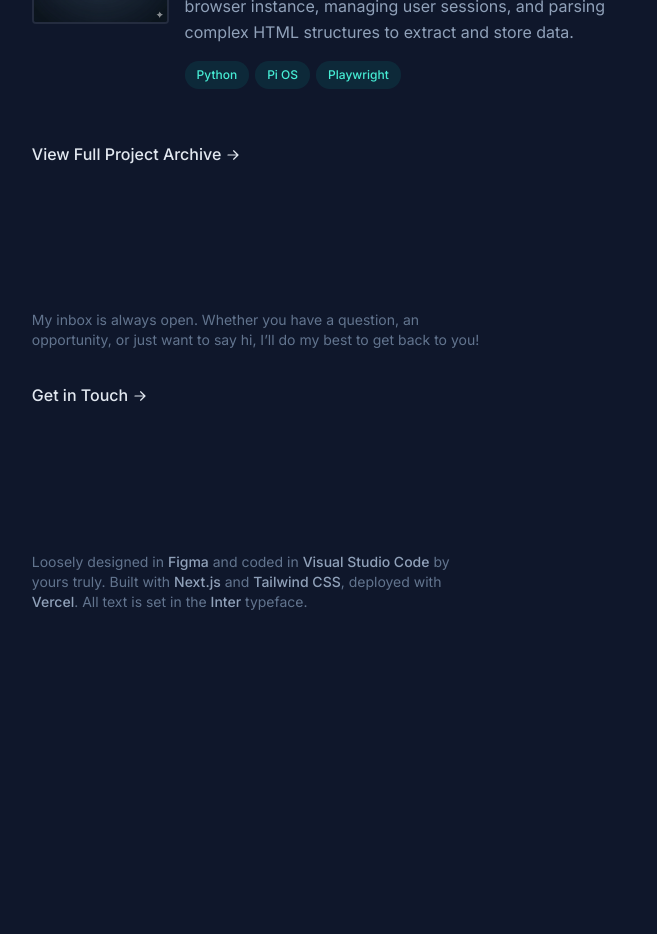
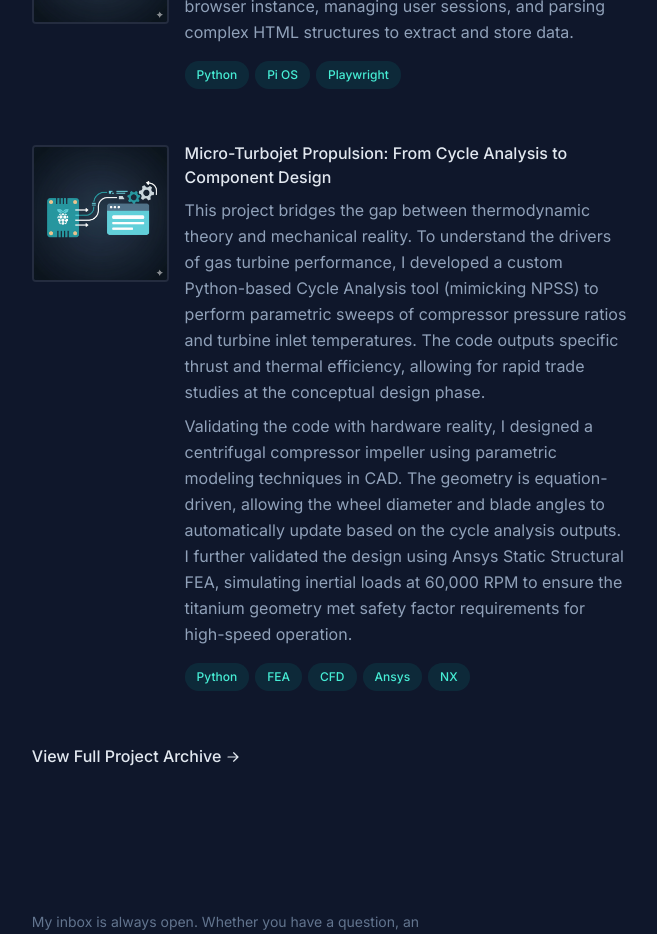
Before and after one commit to jeffrewh/jeffrey_huang, a Next.js app: page / in a window 1280 px wide. Shown: the part 1980-2914 px from the top of the page, without its empty margins (557-1214 px from the left). Before the commit the page ends 2688 px from the top, so only its background shows below. Built offline with nearby package versions, Linux system fonts and the light colour scheme.

Commit message:
Added gas turbine project

```diff
--- a/src/app/page.tsx
+++ b/src/app/page.tsx
@@ -475,6 +475,82 @@ export default function Home() {
                     />
                   </div>
                 </li>
+                {/* === Parametric Gas Turbine Analysis === */}
+                <li className="mb-12">
+                  <div className="group relative grid gap-4 pb-1 transition-all sm:grid-cols-8 sm:gap-8 md:gap-4 lg:hover:!opacity-100 lg:group-hover/list:opacity-50">
+                    <div className="absolute -inset-x-4 -inset-y-4 z-0 hidden rounded-md transition motion-reduce:transition-none lg:-inset-x-6 lg:block lg:group-hover:bg-slate-800/50"></div>
+                    <div className="z-10 sm:order-2 sm:col-span-6">
+                      <h3 className="font-medium leading-snug text-slate-200">
+                        {/* No link needed for a private project */}
+                        <span className="text-slate-200 group/link text-base">
+                          Micro-Turbojet Propulsion: From Cycle Analysis to
+                          Component Design
+                        </span>
+                      </h3>
+                      <p className="mt-2 text-base text-slate-400 leading-relaxed">
+                        This project bridges the gap between thermodynamic
+                        theory and mechanical reality. To understand the drivers
+                        of gas turbine performance, I developed a custom
+                        Python-based Cycle Analysis tool (mimicking NPSS) to
+                        perform parametric sweeps of compressor pressure ratios
+                        and turbine inlet temperatures. The code outputs
+                        specific thrust and thermal efficiency, allowing for
+                        rapid trade studies at the conceptual design phase.
+                      </p>
+                      <p className="mt-2 text-base text-slate-400 leading-relaxed">
+                        Validating the code with hardware reality, I designed a
+                        centrifugal compressor impeller using parametric
+                        modeling techniques in CAD. The geometry is
+                        equation-driven, allowing the wheel diameter and blade
+                        angles to automatically update based on the cycle
+                        analysis outputs. I further validated the design using
+                        Ansys Static Structural FEA, simulating inertial loads
+                        at 60,000 RPM to ensure the titanium geometry met safety
+                        factor requirements for high-speed operation.
+                      </p>
+                      <ul
+                        className="mt-2 flex flex-wrap"
+                        aria-label="Technologies used:"
+                      >
+                        <li className="mr-1.5 mt-2">
+                          <div className="flex items-center rounded-full bg-teal-400/10 px-3 py-1 text-xs font-medium leading-5 text-teal-300 ">
+                            Python
+                          </div>
+                        </li>
+                        <li className="mr-1.5 mt-2">
+                          <div className="flex items-center rounded-full bg-teal-400/10 px-3 py-1 text-xs font-medium leading-5 text-teal-300 ">
+                            FEA
+                          </div>
+                        </li>
+                        <li className="mr-1.5 mt-2">
+                          <div className="flex items-center rounded-full bg-teal-400/10 px-3 py-1 text-xs font-medium leading-5 text-teal-300 ">
+                            CFD
+                          </div>
+                        </li>
+                        <li className="mr-1.5 mt-2">
+                          <div className="flex items-center rounded-full bg-teal-400/10 px-3 py-1 text-xs font-medium leading-5 text-teal-300 ">
+                            Ansys
+                          </div>
+                        </li>
+                        <li className="mr-1.5 mt-2">
+                          <div className="flex items-center rounded-full bg-teal-400/10 px-3 py-1 text-xs font-medium leading-5 text-teal-300 ">
+                            NX
+                          </div>
+                        </li>
+                      </ul>
+                    </div>
+                    {/* Use a representative image instead of a screenshot */}
+                    <Image
+                      alt="A graphic representing web automation"
+                      loading="lazy"
+                      width="200"
+                      height="48"
+                      decoding="async"
+                      src="/raspberry_pi_icon.png"
+                      className="rounded border-2 border-slate-200/10 transition group-hover:border-slate-200/30 sm:order-1 sm:col-span-2 sm:translate-y-1"
+                    />
+                  </div>
+                </li>
               </ul>
               {/* Inside <section id="projects">, after the project list */}
               <div className="mt-12">
```
